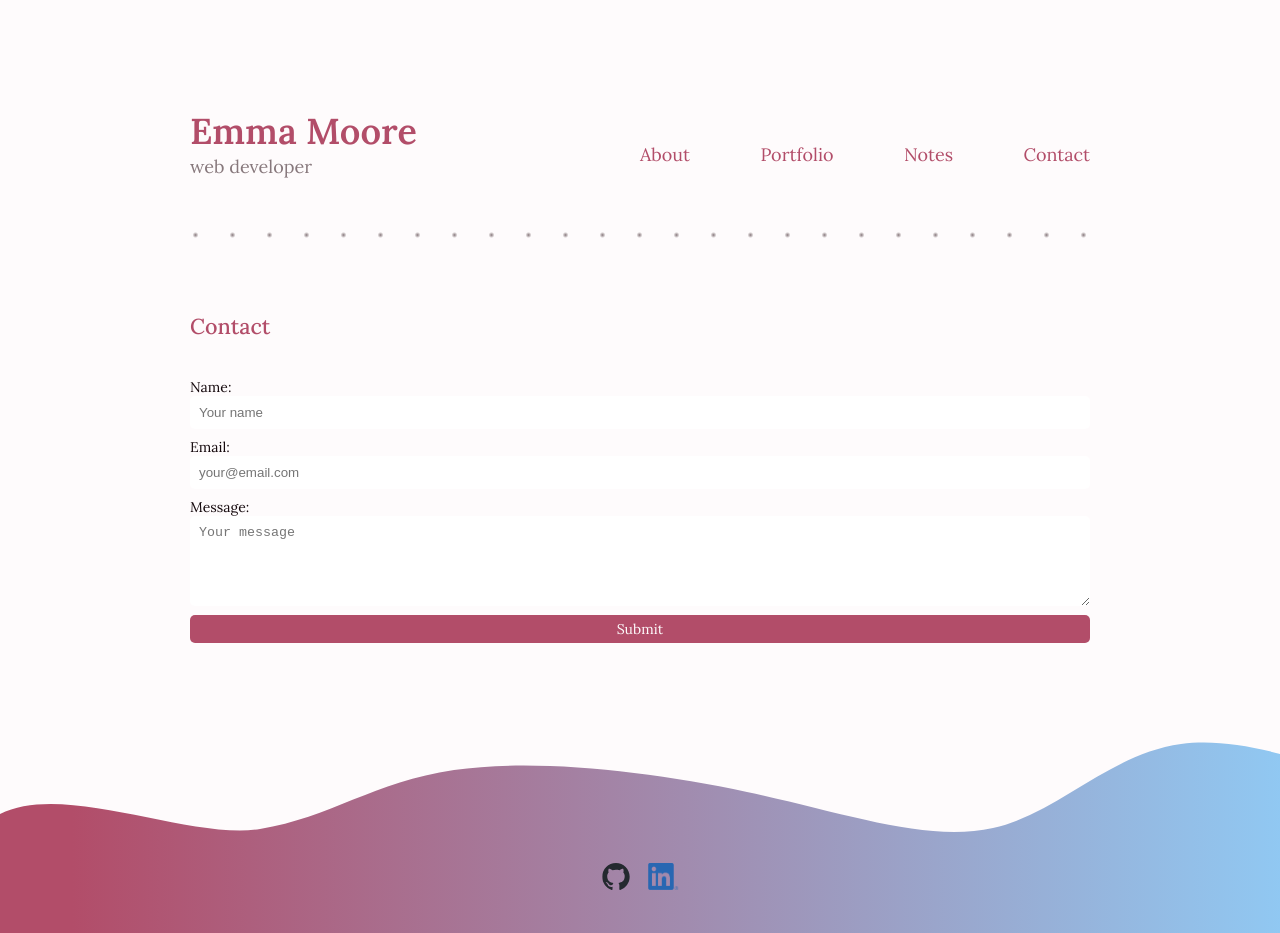
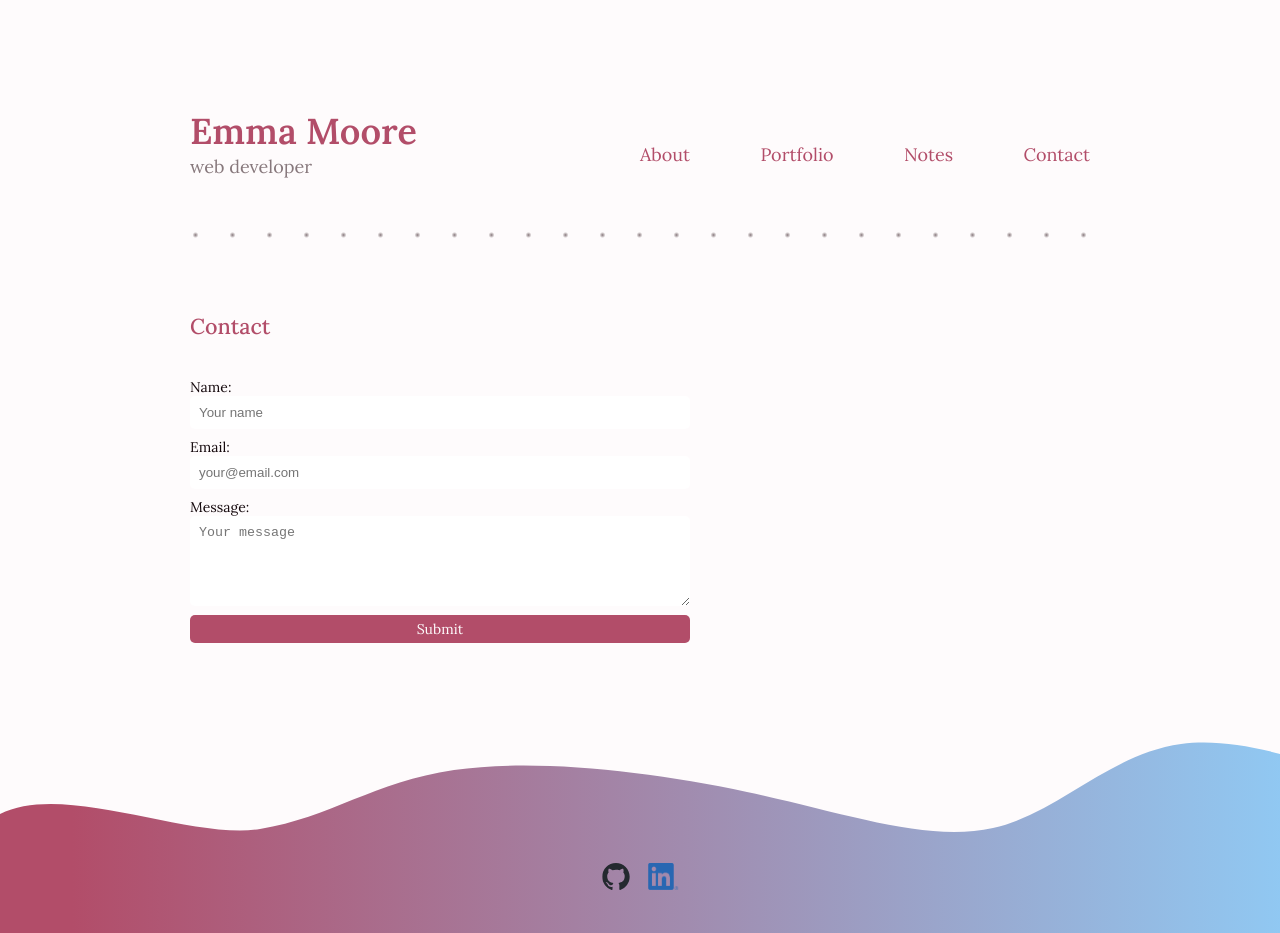
Before and after one commit to emoore29/My-Portfolio, a Next.js app: page /contact in a window 1280 px wide. Built offline with nearby package versions, Linux system fonts and the light colour scheme.

Commit message:
minor styling about and contact pages

```diff
--- a/styles/Home.module.css
+++ b/styles/Home.module.css
@@ -103,21 +103,23 @@
 }
 
 /* CONTACT FORM */
-.contactContainer {
-  margin-bottom: 6rem;
+.contactForm {
+  width: 100%;
+  display: flex;
+  flex-direction: column;
+  align-items: start;
 }
 
 .contactForm fieldset {
   display: flex;
   flex-direction: column;
-  align-items: left;
   width: 100%;
+  max-width: 500px;
 }
 
 .contactForm label {
   display: inline-block;
   font-size: 14px;
-  width: 10%;
 }
 
 .contactForm input,
@@ -135,6 +137,7 @@
 
 .contactSubmitBtn {
   width: 100%;
+  max-width: 500px;
   background-color: var(--primary);
   color: var(--background);
   font-size: 14px;
```
Also changed, not shown: pages/about.js (+10 -4 lines).
